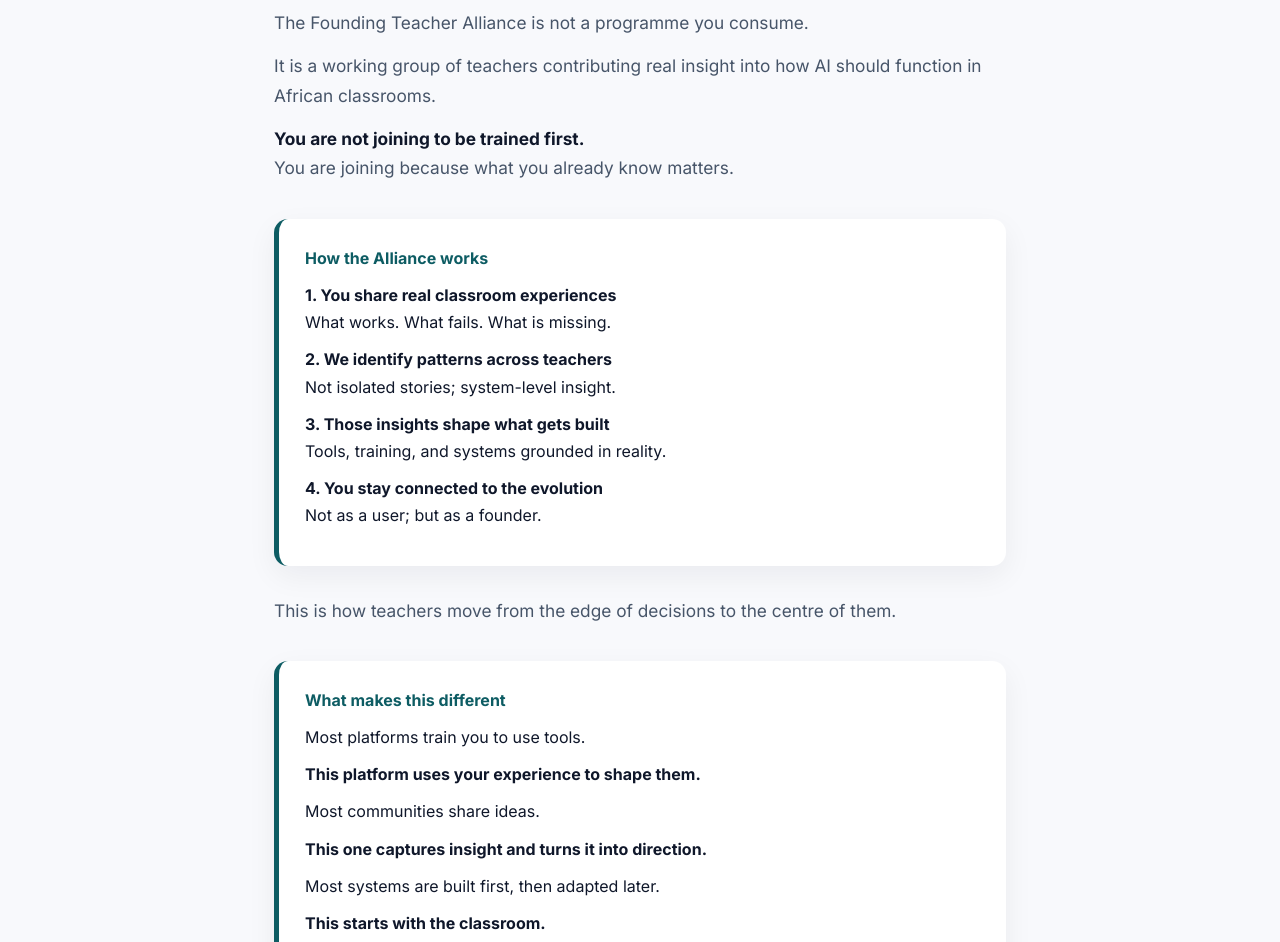
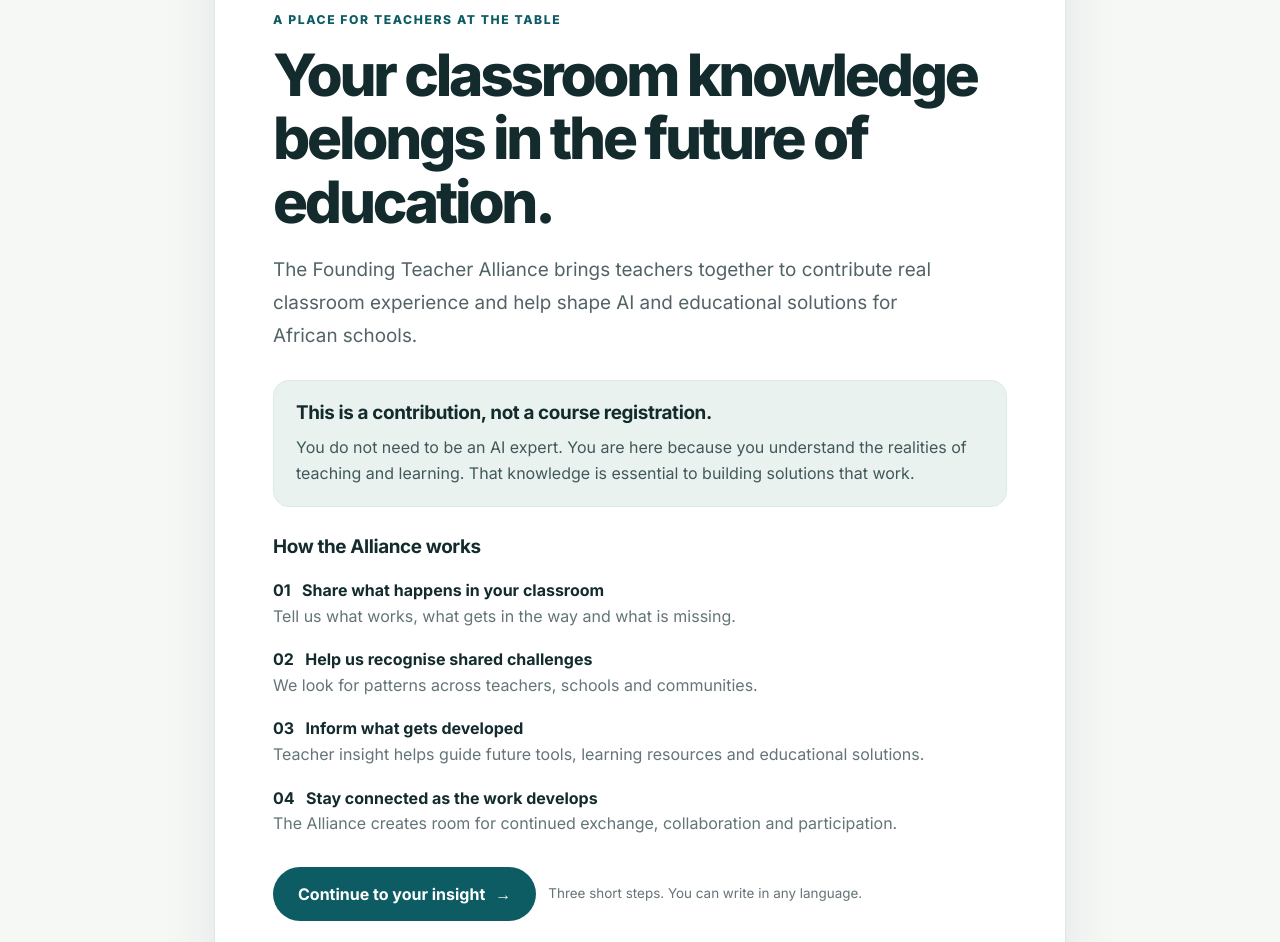
Before and after one commit to TichaAfrica/tichaafrica-website, a plain HTML site: page alliance/intro/index.html in a window 1280 px wide. Shown: the part 262-1204 px from the top of the page. Drawn offline with Linux system fonts and the light colour scheme.

Commit message:
Update index.html

```diff
--- a/alliance/intro/index.html
+++ b/alliance/intro/index.html
@@ -3,202 +3,117 @@
 <head>
 <meta charset="utf-8">
 <meta name="viewport" content="width=device-width, initial-scale=1.0">
-
 <title>Founding Teacher Alliance | TichaAfrica</title>
-
-<meta name="description" content="What the Founding Teacher Alliance is, how it works, and why your role matters in shaping AI for African classrooms.">
-
-<link href="https://fonts.googleapis.com/css2?family=Inter:wght@400;600;700;900&display=swap" rel="stylesheet">
-
+<meta name="description" content="Understand the Founding Teacher Alliance and the role teachers play in shaping AI and educational solutions for African classrooms.">
+<meta property="og:title" content="TichaAfrica — Teachers Shaping AI for African Classrooms">
+<meta property="og:description" content="African teachers contributing the classroom knowledge that should shape the future of learning.">
+<meta property="og:image" content="https://tichaafrica.com/assets/images/og-image.jpg">
+<meta property="og:type" content="website">
+<link rel="canonical" href="https://tichaafrica.com/enrol">
+<link rel="icon" href="/favicon.ico">
+<link rel="preconnect" href="https://fonts.googleapis.com">
+<link rel="preconnect" href="https://fonts.gstatic.com" crossorigin>
+<link href="https://fonts.googleapis.com/css2?family=Inter:wght@400;500;600;700;800&display=swap" rel="stylesheet">
 <style>
-*{margin:0;padding:0;box-sizing:border-box;}
-
-body{
-  font-family:'Inter',sans-serif;
-  background:#f8f9fc;
-  color:#0f172a;
-  line-height:1.7;
+:root{
+  --ink:#142b2d;--muted:#647477;--teal:#0d5c63;--teal-dark:#08474d;
+  --gold:#c99735;--paper:#f6f8f6;--white:#fff;--line:#dce5e2;
+  --soft:#eaf2ef;--shadow:0 18px 55px rgba(20,43,45,.09);
 }
-
-main{
-  max-width:780px;
-  margin:auto;
-  padding:80px 24px;
-}
-
-.step{
-  font-size:0.85rem;
-  font-weight:600;
-  color:#64748b;
-  margin-bottom:20px;
-}
-
-h1{
-  font-size:clamp(2.2rem,6vw,3.2rem);
-  font-weight:900;
-  line-height:1.2;
-  margin-bottom:24px;
-  color:#0d5c63;
-}
-
-.section{
-  margin-bottom:36px;
-}
-
-.section p{
-  font-size:1.08rem;
-  color:#475569;
-  margin-bottom:14px;
-}
-
-.section strong{
-  color:#0f172a;
-}
-
-.block{
-  background:#ffffff;
-  padding:26px;
-  border-radius:14px;
-  box-shadow:0 10px 30px rgba(15,23,42,0.06);
-  margin:30px 0;
-  border-left:5px solid #0d5c63;
-}
-
-.block h3{
-  font-size:1rem;
-  font-weight:700;
-  color:#0d5c63;
-  margin-bottom:10px;
-}
-
-.list p{
-  margin-bottom:10px;
-}
-
-.btn{
-  display:inline-block;
-  margin-top:28px;
-  padding:18px 52px;
-  background:#0d5c63;
-  color:#fff;
-  font-weight:700;
-  font-size:1.05rem;
-  border-radius:999px;
-  text-decoration:none;
-  box-shadow:0 14px 36px rgba(13,92,99,0.25);
-  transition:.3s ease;
-}
-
-.btn:hover{
-  transform:translateY(-4px);
-  box-shadow:0 24px 56px rgba(13,92,99,0.35);
-}
-
-footer{
-  text-align:center;
-  padding:40px 20px;
-  font-size:0.85rem;
-  color:#64748b;
+*{box-sizing:border-box}
+html{scroll-behavior:smooth}
+body{margin:0;font-family:Inter,Arial,sans-serif;background:var(--paper);color:var(--ink);line-height:1.6}
+a{color:inherit}
+.site-header{width:min(1120px,100%);margin:auto;padding:18px 28px;display:flex;align-items:center;justify-content:space-between;gap:22px;min-height:112px}
+.brand{display:inline-flex;align-items:center;text-decoration:none;flex:0 1 auto;min-width:0}
+.brand-logo{display:block;width:190px;max-width:100%;height:auto;object-fit:contain}
+.header-note{font-size:.82rem;color:var(--muted);font-weight:600;text-align:right}
+main{width:min(100%,900px);margin:0 auto;padding:26px 24px 76px}
+.shell{background:var(--white);border:1px solid rgba(220,229,226,.9);border-radius:24px;box-shadow:var(--shadow);overflow:hidden}
+.content{padding:clamp(26px,5vw,58px)}
+.eyebrow{font-size:.76rem;text-transform:uppercase;letter-spacing:.13em;font-weight:800;color:var(--teal);margin:0 0 14px}
+h1{font-size:clamp(2rem,5.8vw,3.65rem);line-height:1.08;letter-spacing:-.055em;color:var(--ink);margin:0 0 20px;font-weight:800}
+h2{font-size:1.18rem;line-height:1.3;letter-spacing:-.02em;margin:0 0 10px}
+.lead{font-size:clamp(1.03rem,2.2vw,1.18rem);line-height:1.75;color:#526366;max-width:680px;margin:0}
+.muted{color:var(--muted)}
+.progress-wrap{padding:22px clamp(26px,5vw,58px) 0}
+.progress-meta{display:flex;justify-content:space-between;gap:12px;font-size:.78rem;color:var(--muted);font-weight:700;margin-bottom:10px}
+.progress-track{height:5px;background:#e8eeeb;border-radius:20px;overflow:hidden}
+.progress-fill{height:100%;background:var(--teal);border-radius:20px}
+.steps{display:flex;gap:8px;margin-top:14px}
+.step-dot{height:4px;flex:1;border-radius:20px;background:#e8eeeb}
+.step-dot.active{background:var(--teal)}
+.panel{background:var(--soft);border:1px solid #dce9e4;border-radius:16px;padding:20px 22px;margin:28px 0}
+.panel p{margin:0;color:#41585a}
+.panel strong{color:var(--ink)}
+.actions{display:flex;flex-wrap:wrap;gap:12px;align-items:center;margin-top:30px}
+.btn{display:inline-flex;align-items:center;justify-content:center;gap:10px;min-height:54px;padding:15px 25px;border:0;border-radius:999px;background:var(--teal);color:#fff;text-decoration:none;font:700 1rem Inter,Arial,sans-serif;cursor:pointer;transition:background .2s ease,transform .2s ease}
+.btn:hover{background:var(--teal-dark);transform:translateY(-1px)}
+.btn:focus-visible,a:focus-visible,input:focus-visible,select:focus-visible,textarea:focus-visible{outline:3px solid rgba(201,151,53,.55);outline-offset:3px}
+.btn:disabled{opacity:.6;cursor:not-allowed;transform:none}
+.text-link{font-weight:700;color:var(--teal);text-decoration:none}
+.text-link:hover{text-decoration:underline}
+footer{padding:0 24px 30px;text-align:center;color:#819092;font-size:.8rem}
+.form-card{background:#fff;border:1px solid var(--line);border-radius:18px;padding:clamp(20px,4vw,34px);margin-top:30px}
+.field{margin-bottom:22px}
+label{display:block;font-size:.91rem;font-weight:750;margin:0 0 8px;color:var(--ink)}
+.hint{font-size:.82rem;line-height:1.5;color:var(--muted);margin:-2px 0 9px}
+input,select,textarea{display:block;width:100%;min-height:50px;padding:13px 15px;border:1px solid #cbd8d4;border-radius:10px;background:#fff;color:var(--ink);font:inherit;font-size:16px}
+textarea{min-height:180px;resize:vertical;line-height:1.65}
+input::placeholder,textarea::placeholder{color:#9aa8a6}
+input:focus,select:focus,textarea:focus{border-color:var(--teal);outline:3px solid rgba(13,92,99,.1)}
+.form-grid{display:grid;grid-template-columns:1fr 1fr;gap:0 18px}
+.span-2{grid-column:1/-1}
+.phone-row{display:grid;grid-template-columns:112px 1fr;gap:10px}
+.required-note{font-size:.78rem;color:var(--muted);margin:0 0 18px}
+.form-submit{width:100%;margin-top:4px}
+@media(max-width:620px){
+ .site-header{padding:14px 18px;min-height:88px}.brand-logo{width:158px}.header-note{font-size:.7rem;max-width:118px}
+ main{padding:12px 14px 48px}.shell{border-radius:18px}
+ .content{padding:27px 21px 32px}.progress-wrap{padding:20px 21px 0}
+ .form-grid{grid-template-columns:1fr}.span-2{grid-column:auto}
+ .phone-row{grid-template-columns:100px 1fr}
+ .btn{width:100%}.actions{align-items:stretch}
 }
 </style>
 </head>
+<body>
+<header class="site-header">
+  <a class="brand" href="/" aria-label="TichaAfrica home"><img class="brand-logo" src="/assets/images/tichaafrica-logo.png" alt="TichaAfrica — Teach Smart. Lead Change."></a>
+  <span class="header-note">Founding Teacher Alliance</span>
+</header>
+<main>
+  <section class="shell">
+    <div class="progress-wrap">
+      <div class="progress-meta"><span>YOUR ENROLMENT</span><span>STEP 1 OF 3</span></div>
+      <div class="progress-track" role="progressbar" aria-label="Enrolment progress" aria-valuemin="1" aria-valuemax="3" aria-valuenow="1"><div class="progress-fill" style="width:33.333%"></div></div>
+      <div class="steps" aria-hidden="true"><span class="step-dot active"></span><span class="step-dot"></span><span class="step-dot"></span></div>
+    </div>
+    <div class="content">
+      <p class="eyebrow">A place for teachers at the table</p>
+      <h1>Your classroom knowledge belongs in the future of education.</h1>
+      <p class="lead">The Founding Teacher Alliance brings teachers together to contribute real classroom experience and help shape AI and educational solutions for African schools.</p>
 
-<body>
+      <div class="panel">
+        <h2>This is a contribution, not a course registration.</h2>
+        <p>You do not need to be an AI expert. You are here because you understand the realities of teaching and learning. That knowledge is essential to building solutions that work.</p>
+      </div>
 
-<main>
+      <h2>How the Alliance works</h2>
+      <div class="list" style="display:grid;gap:18px;margin-top:18px">
+        <div><strong>01 &nbsp; Share what happens in your classroom</strong><br><span class="muted">Tell us what works, what gets in the way and what is missing.</span></div>
+        <div><strong>02 &nbsp; Help us recognise shared challenges</strong><br><span class="muted">We look for patterns across teachers, schools and communities.</span></div>
+        <div><strong>03 &nbsp; Inform what gets developed</strong><br><span class="muted">Teacher insight helps guide future tools, learning resources and educational solutions.</span></div>
+        <div><strong>04 &nbsp; Stay connected as the work develops</strong><br><span class="muted">The Alliance creates room for continued exchange, collaboration and participation.</span></div>
+      </div>
 
-<div class="step">Step 1 of 3 — What this actually is</div>
-
-<h1>Before you join, understand your role.</h1>
-
-<div class="section">
-  <p>
-    The Founding Teacher Alliance is not a programme you consume.
-  </p>
-
-  <p>
-    It is a working group of teachers contributing real insight into how AI should function in African classrooms.
-  </p>
-
-  <p>
-    <strong>You are not joining to be trained first.</strong><br>
-    You are joining because what you already know matters.
-  </p>
-</div>
-
-<div class="block">
-  <h3>How the Alliance works</h3>
-
-  <div class="list">
-    <p><strong>1. You share real classroom experiences</strong><br>
-    What works. What fails. What is missing.</p>
-
-    <p><strong>2. We identify patterns across teachers</strong><br>
-    Not isolated stories; system-level insight.</p>
-
-    <p><strong>3. Those insights shape what gets built</strong><br>
-    Tools, training, and systems grounded in reality.</p>
-
-    <p><strong>4. You stay connected to the evolution</strong><br>
-    Not as a user; but as a founder.</p>
-  </div>
-</div>
-
-<div class="section">
-  <p>
-    This is how teachers move from the edge of decisions to the centre of them.
-  </p>
-</div>
-
-<div class="block">
-  <h3>What makes this different</h3>
-
-  <div class="list">
-    <p>Most platforms train you to use tools.</p>
-    <p><strong>This platform uses your experience to shape them.</strong></p>
-
-    <p>Most communities share ideas.</p>
-    <p><strong>This one captures insight and turns it into direction.</strong></p>
-
-    <p>Most systems are built first, then adapted later.</p>
-    <p><strong>This starts with the classroom.</strong></p>
-  </div>
-</div>
-
-<div class="block">
-  <h3>What happens after you join</h3>
-
-  <div class="list">
-    <p>• You enter a structured community of teachers</p>
-    <p>• You receive guided prompts to share real insights</p>
-    <p>• You see how your input connects to larger patterns</p>
-    <p>• You contribute to shaping what comes next</p>
-  </div>
-</div>
-
-<div class="section">
-  <p>
-    You do not need to be an expert in AI.
-  </p>
-
-  <p>
-    <strong>You need to be honest about your classroom.</strong>
-  </p>
-
-  <p>
-    That is where this begins.
-  </p>
-</div>
-
-<a href="/alliance/insight/index.html" class="btn">
-Continue →
-</a>
-
+      <div class="actions">
+        <a href="/alliance/insight/index.html" class="btn">Continue to your insight <span aria-hidden="true">→</span></a>
+        <span class="muted" style="font-size:.84rem">Three short steps. You can write in any language.</span>
+      </div>
+    </div>
+  </section>
 </main>
-
-<footer>
-© 2026 TichaAfrica • Teachers Shape What Gets Built
-</footer>
-
+<footer>© 2026 TichaAfrica · Teach Smart. Lead Change.</footer>
 </body>
 </html>
```
